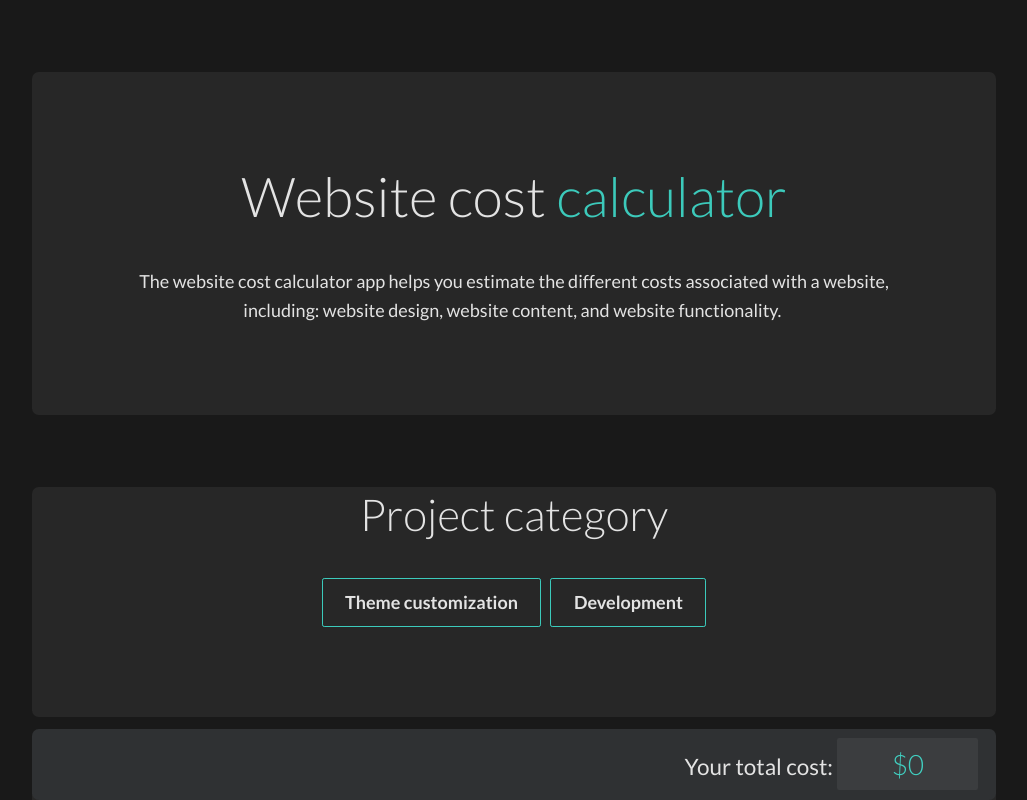
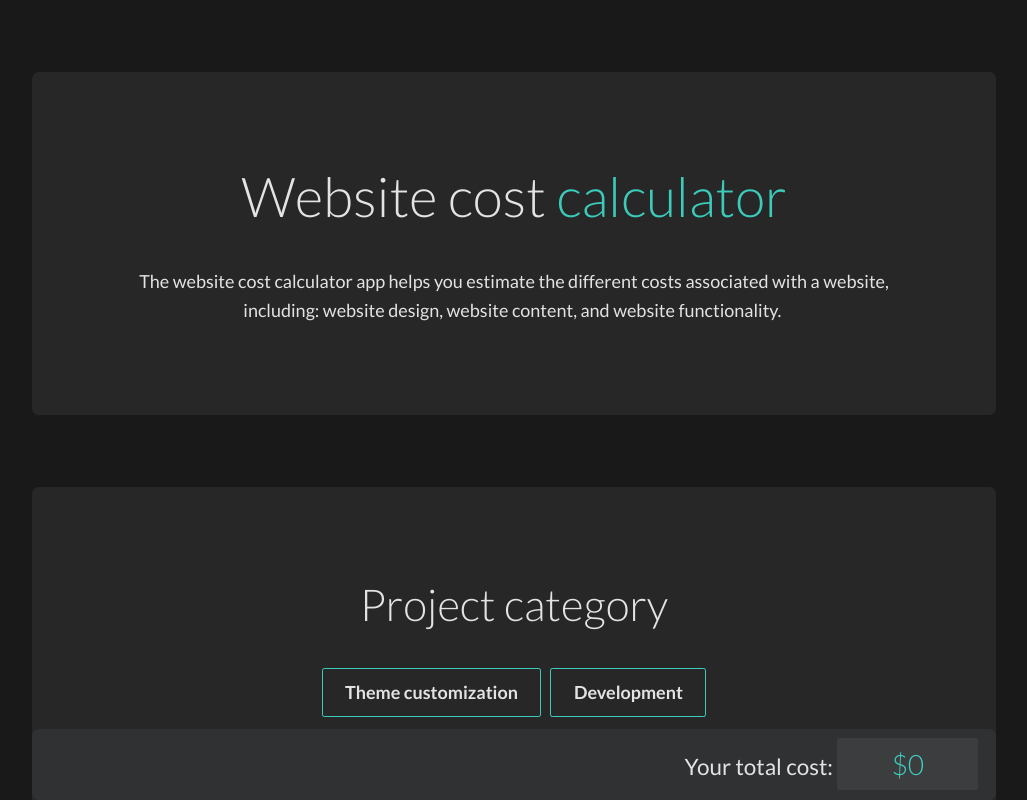
Before and after one commit to tffaruk/website-calculator, a Next.js app: page / in a window 1280 px wide. Shown: the top 800 px of the page, without its empty margins (126-1153 px from the left). Built offline with nearby package versions, Linux system fonts and the light colour scheme; what tailwind-bootstrap-grid would draw is missing.

Commit message:
modifying code

```diff
--- a/layouts/components/ProjectCategory.js
+++ b/layouts/components/ProjectCategory.js
@@ -59,7 +59,7 @@ const ProjectCategory = ({ dispatch, state }) => {
   };
   return (
     <>
-      <SectaionLayout state={state} style="pb-20">
+      <SectaionLayout state={state} style="p-20">
         <h2 className=" mb-8">Project category</h2>
         <button
           className={` btn  rounded-sm border-primary ${
```
